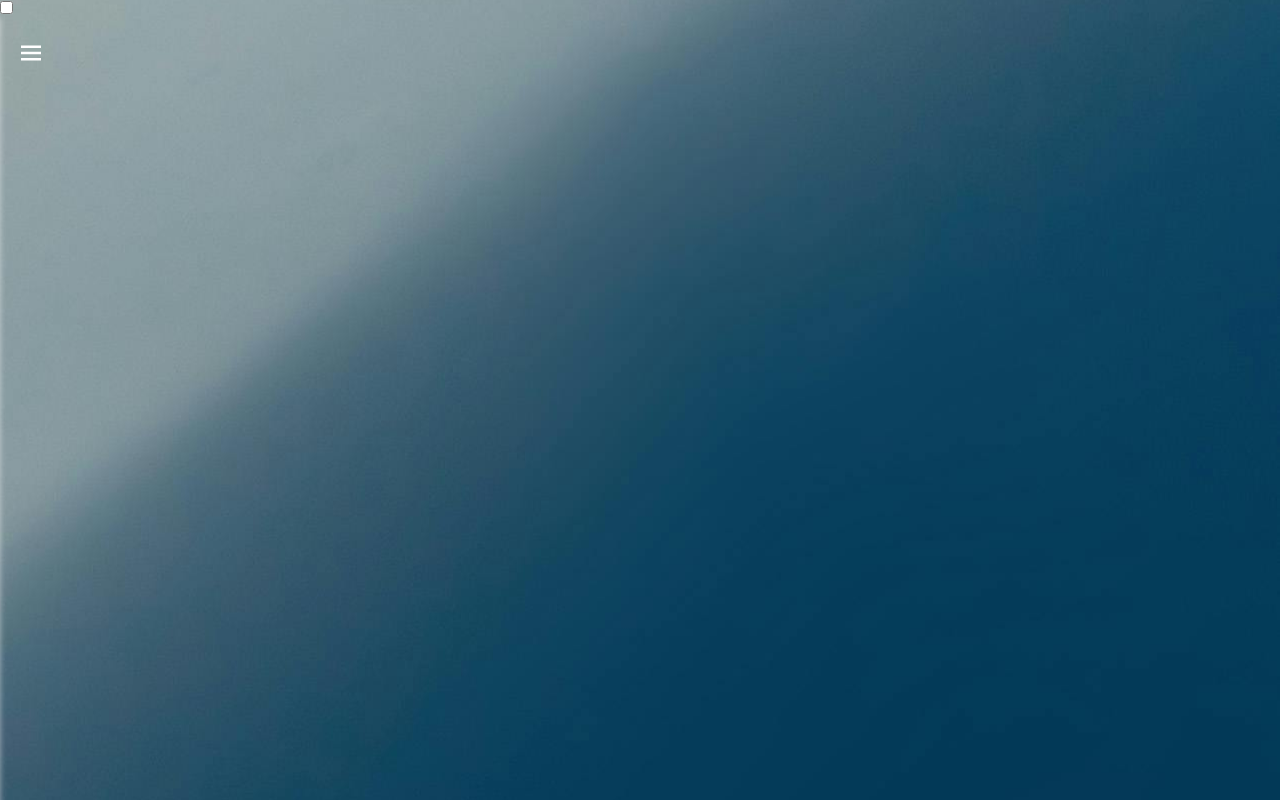
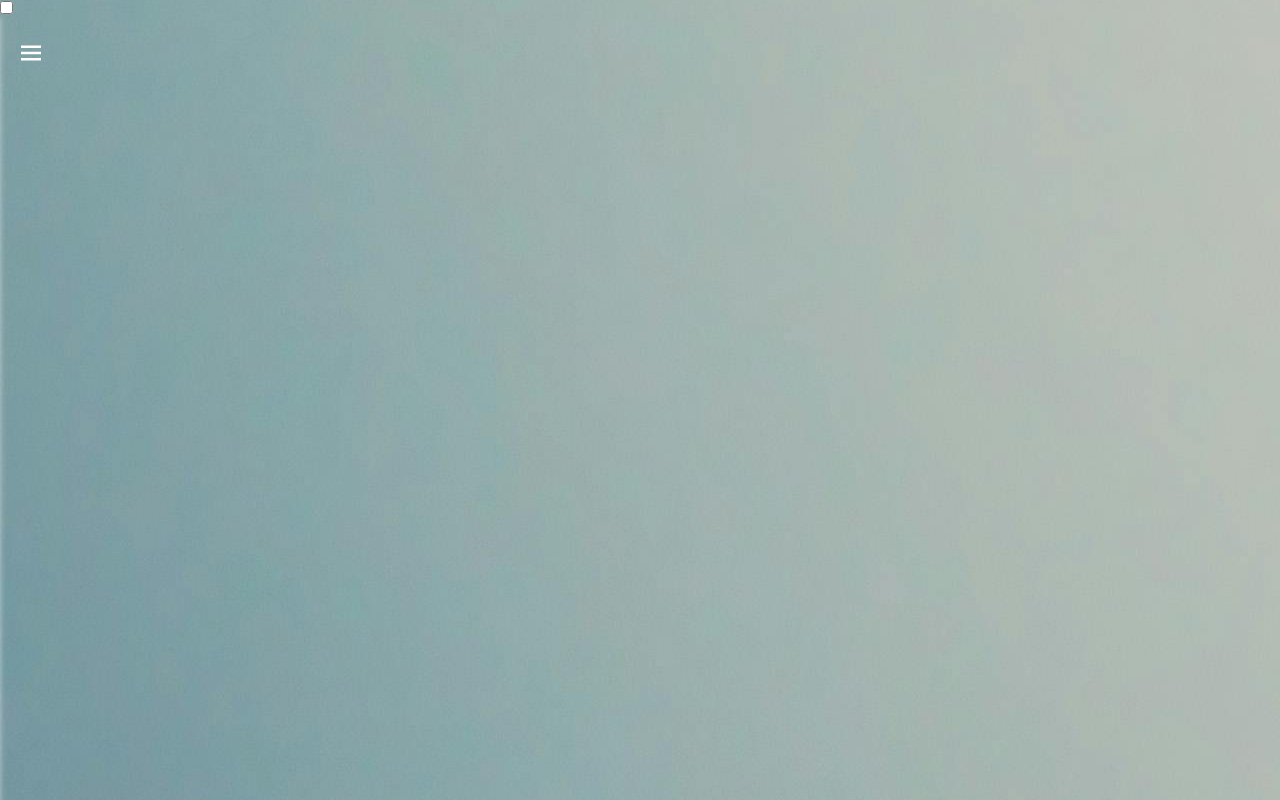
Before and after one commit to sai-bhargav123/sidebar, a plain HTML site: page index.html in a window 1280 px wide. Drawn offline with Linux system fonts and the light colour scheme.

Commit message:
Update index.html

```diff
--- a/index.html
+++ b/index.html
@@ -59,7 +59,7 @@
 
 
     .main-box{
-        background: url(pic.jpg) right no-repeat;
+        background: url(pic.jpg) left no-repeat;
          background-attachment: fixed;
         position: relative;
         height: 100vh;
```
